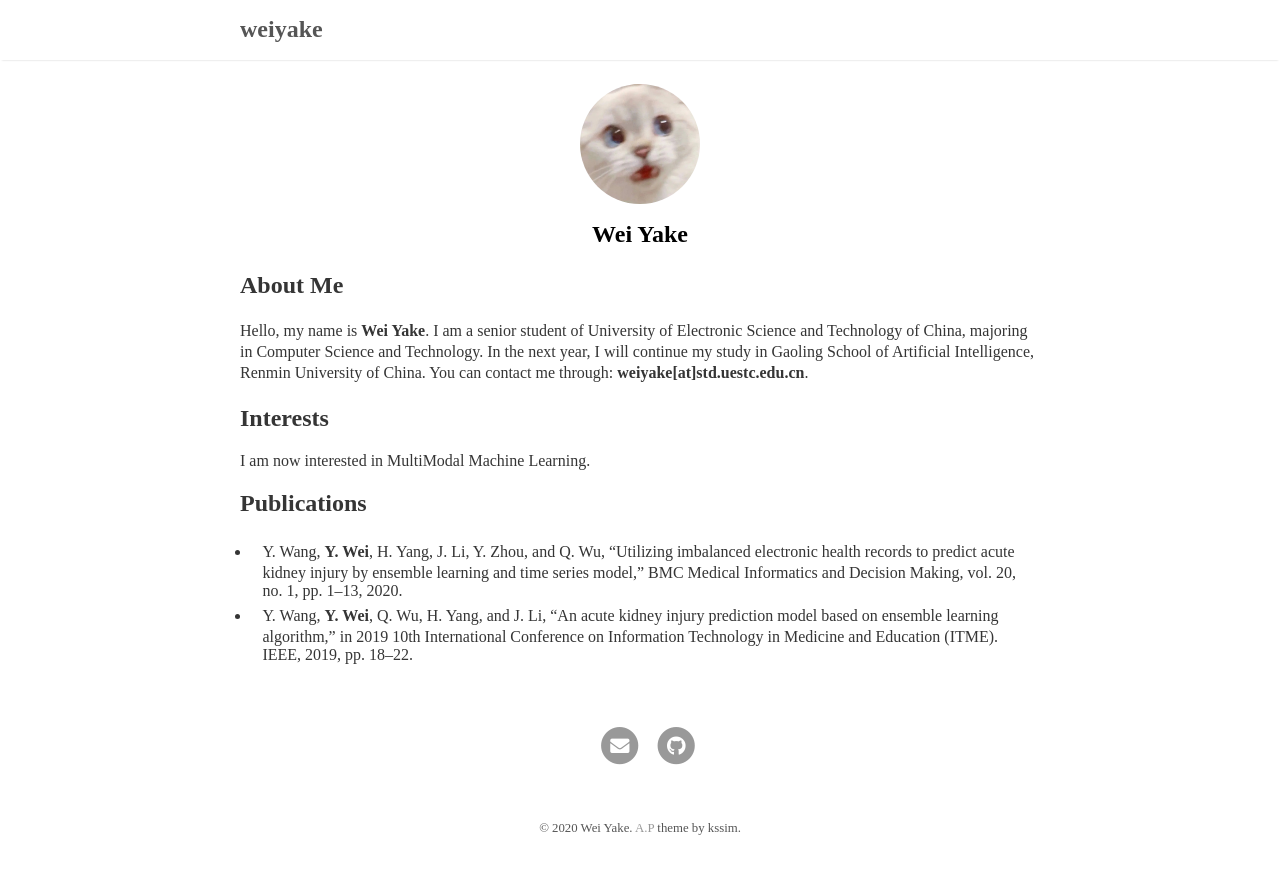
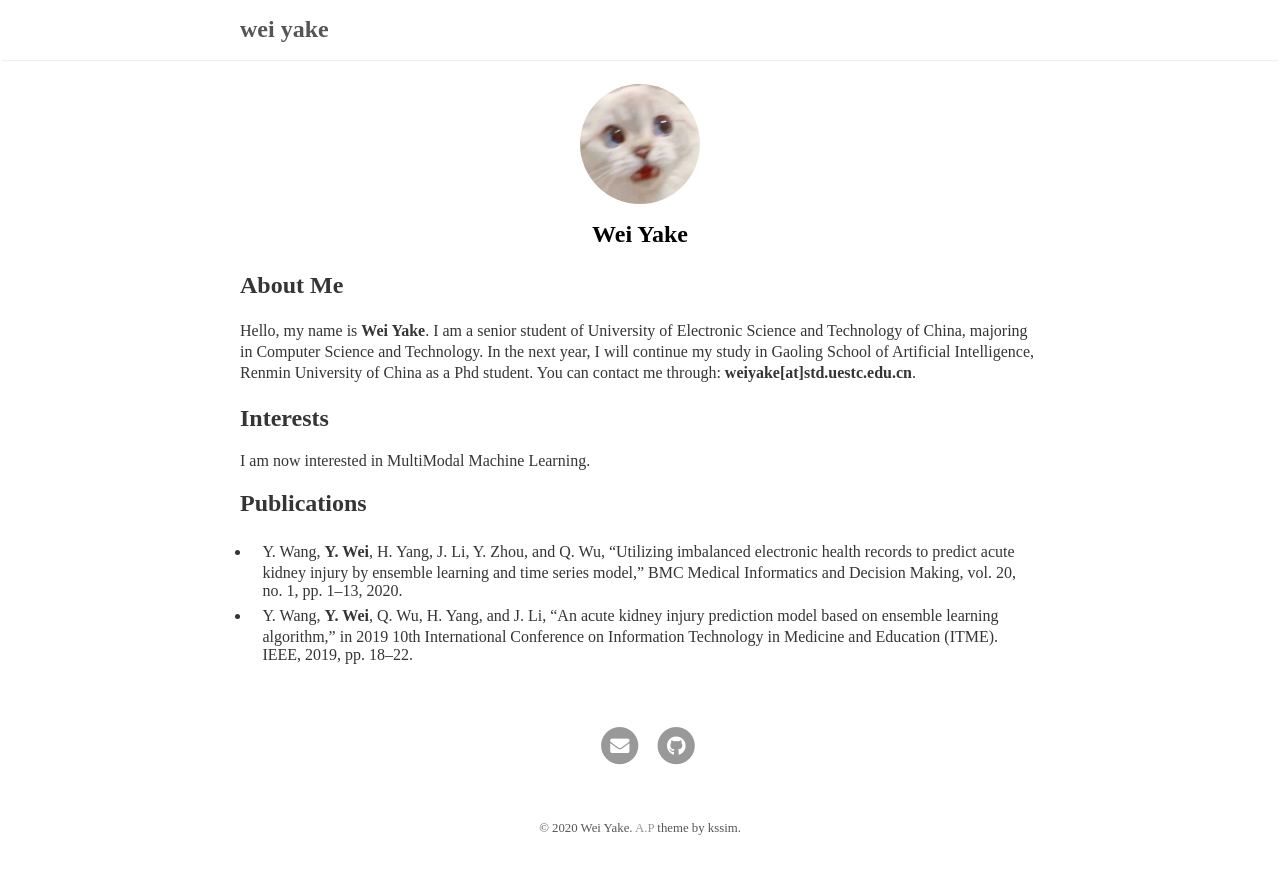
Before and after one commit to echo0409/echo0409.github.io, a Jekyll site: the page built from index.md, in a window 1280 px wide. Shown: the top 874 px of the page. Built offline with Jekyll 4.4.1, drawn with Linux system fonts in a browser that asks for light colours; our own code applies the rules of GitHub Pages for plain Markdown files.

Commit message:
second commit

```diff
--- a/_config.yml
+++ b/_config.yml
@@ -1,5 +1,5 @@
 # Site settings
-title: weiyake
+title: wei yake
 #baseurl: "/weiyake"
 #baseurl: <link rel="stylesheet" href={{ "/assets/css/main.css" | relative_url }}>
 url: "https://echo0409.github.io"
--- a/index.md
+++ b/index.md
@@ -3,7 +3,7 @@ layout: about
 ---
 
 ## About Me
-Hello, my name is **Wei Yake**. I am a senior student of University of Electronic Science and Technology of China, majoring in Computer Science and Technology. In the next year, I will continue my study in Gaoling School of Artificial Intelligence, Renmin University of China. You can contact me through: **weiyake[at]std.uestc.edu.cn**.
+Hello, my name is **Wei Yake**. I am a senior student of University of Electronic Science and Technology of China, majoring in Computer Science and Technology. In the next year, I will continue my study in Gaoling School of Artificial Intelligence, Renmin University of China as a Phd student. You can contact me through: **weiyake[at]std.uestc.edu.cn**.
 
 
 
```
